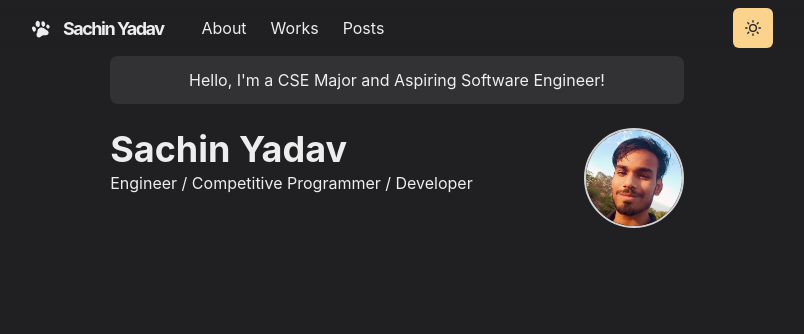
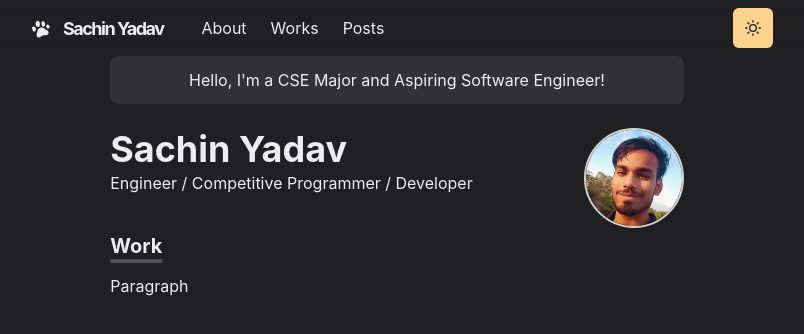
Before and after one commit to sachin3145/personal-website, a Next.js app: page / in a window 1280 px wide. Shown: the top 334 px of the page, without its empty margins (243-1047 px from the left). Built offline with nearby package versions, Linux system fonts and the light colour scheme.

Commit message:
Added Animated Sections

```diff
--- /dev/null
+++ b/components/section.js
@@ -0,0 +1,19 @@
+import { motion } from "framer-motion";
+import { chakra, shouldForwardProp } from "@chakra-ui/react";
+
+const StyledDiv = chakra(motion.div, {
+  shouldForwardProp: (prop) => {
+    return shouldForwardProp(prop) || prop === 'transition';
+  }
+})
+
+const Section = ({ children, delay = 0 }) => (
+  <StyledDiv
+    initial={{ y: 10, opacity: 0 }}
+    animate={{ y: 0, opacity: 1 }}
+    transition={{ duration: 0.8, delay }}
+    mb={6}
+  >{ children }</StyledDiv>
+)
+
+export default Section;
--- a/pages/index.js
+++ b/pages/index.js
@@ -1,4 +1,6 @@
 import { Container, Box, Heading, Image, useColorModeValue } from "@chakra-ui/react";
+import Section from "../components/section";
+
 const page = () => {
   return (
     <Container>
@@ -30,6 +32,14 @@ const page = () => {
           />
         </Box>
       </Box>
+      <Section delay={0.1}>
+        <Heading as="h3" variant="section-title">
+          Work
+        </Heading>
+        <p>
+          Paragraph
+        </p>
+      </Section>
     </Container>
   )
 }
```
